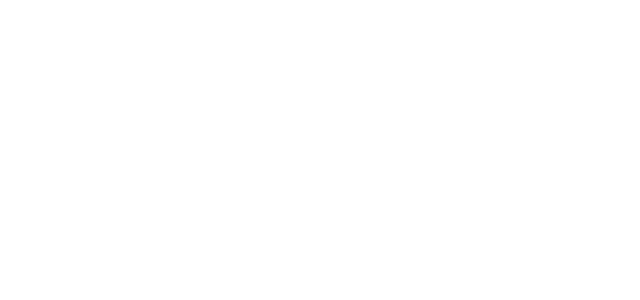
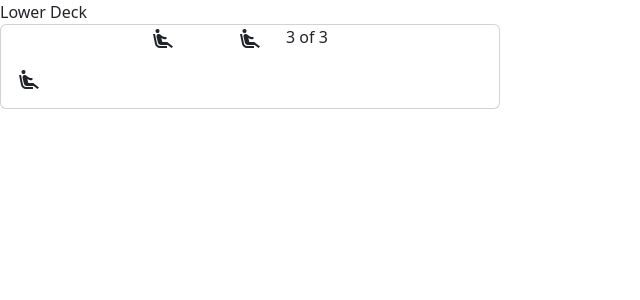
Before and after one commit to Swwapnil8669/Online_Bus_Ticket_booking_System, a React (Create React App) app in the folder go_bus_frontend/: page /seat in a window 1280 px wide. Before the commit this address had no page. Shown: the top 300 px of the page, without its empty margins (0-640 px from the left). Built offline with nearby package versions, Linux system fonts and the light colour scheme.

Commit message:
operator page

```diff
--- a/go_bus_frontend/package.json
+++ b/go_bus_frontend/package.json
@@ -3,6 +3,11 @@
   "version": "0.1.0",
   "private": true,
   "dependencies": {
+    "@emotion/react": "^11.14.0",
+    "@emotion/styled": "^11.14.0",
+    "@mui/icons-material": "^6.4.1",
+    "@mui/material": "^6.4.1",
+    "@shadcn/ui": "^0.0.4",
     "cra-template": "1.2.0",
     "go_bus_frontend": "file:",
     "react": "^19.0.0",
--- a/go_bus_frontend/src/App.js
+++ b/go_bus_frontend/src/App.js
@@ -8,6 +8,7 @@ import ForgotPassword from "./View/user/forgot_password";
 import BusBooking from "./View/user/BusBooking";
 import BusSearch from "./View/user/BusSearch";
 import SelectSeat from "./View/user/SelectSeat";
+import SeatBlock from "./View/Bus/SeatBlock";
 
 function App() {
   return (
@@ -21,6 +22,7 @@ function App() {
       <Route path="BusBooking" element={<BusBooking/>}/>
       <Route path="BusSearch" element={<BusSearch/>}/>
       <Route path="SelectSeat" element={<SelectSeat/>}/>
+      <Route path="seat" element={<SeatBlock/>}/>
     </Routes>
 
 
--- /dev/null
+++ b/go_bus_frontend/src/View/Bus/SeatBlock.jsx
@@ -0,0 +1,23 @@
+import { AirlineSeatReclineExtra } from "@mui/icons-material";
+import { useState } from "react";
+
+const SeatBlock = () => {
+  return (
+    <div>
+      <div>
+        <div>Lower Deck</div>
+        <div className="card" style={{ width: "500px" }}>
+          <div class="row justify-content-md-center">
+            <div class="col col-lg-2"><AirlineSeatReclineExtra /></div>
+            <div class="col-md-auto"><AirlineSeatReclineExtra /></div>
+            <div class="col col-lg-2">3 of 3</div>
+          </div>
+          <div className="card-body">
+            <AirlineSeatReclineExtra />
+          </div>
+        </div>
+      </div>
+    </div>
+  );
+};
+export default SeatBlock;
--- a/go_bus_frontend/src/View/Home/home.jsx
+++ b/go_bus_frontend/src/View/Home/home.jsx
@@ -1,5 +1,5 @@
 
-import { Navbar } from '../Nvabar';
+import { Navbar } from '../nvabar';
 import Footer from "./Fotter";
 import  BusSearch from './../user/BusSearch';
 function Home() {
--- a/go_bus_frontend/src/View/user/BusBooking.jsx
+++ b/go_bus_frontend/src/View/user/BusBooking.jsx
@@ -1,7 +1,7 @@
 import React, { useState } from "react";
 import BusSearch from "./BusSearch";
 import Filters from "./Filter";
-import { Navbar } from "../Nvabar";
+import { Navbar } from "../nvabar";
 import './BusBooking.css';
 function BusBooking() {
   const [buses, setBuses] = useState([
```
Also changed, not shown: 2 other files (tests, documents, lock files or other folders).
